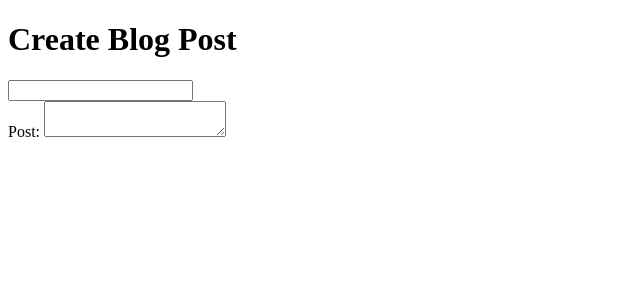
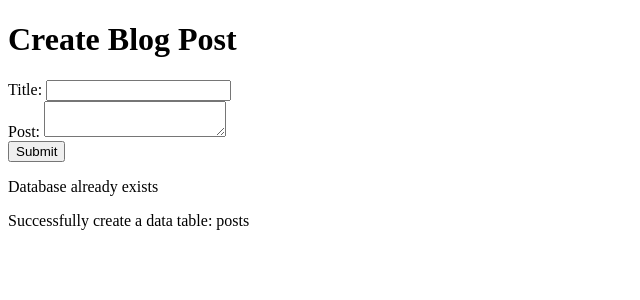
Before and after one commit to lizalvarez/LizBlog, a PHP site: page /post.php in a window 1280 px wide. Shown: the top 300 px of the page, without its empty margins (0-640 px from the left). Run offline with PHP 8.4, Linux system fonts and the light colour scheme.

Commit message:
created submit button

```diff
--- a/nbproject/private/private.xml
+++ b/nbproject/private/private.xml
@@ -5,9 +5,13 @@
         <group>
             <file>file:/C:/xampp/htdocs/LizBlog/model/database.php</file>
             <file>file:/C:/xampp/htdocs/LizBlog/view/footer.php</file>
+            <file>file:/C:/xampp/htdocs/LizBlog/model/config.php</file>
             <file>file:/C:/xampp/htdocs/LizBlog/index.php</file>
             <file>file:/C:/xampp/htdocs/LizBlog/view/header.php</file>
+            <file>file:/C:/xampp/htdocs/LizBlog/view/form.php</file>
             <file>file:/C:/xampp/htdocs/LizBlog/controller/create-db.php</file>
+            <file>file:/C:/xampp/htdocs/LizBlog/post.php</file>
+            <file>file:/C:/xampp/htdocs/LizBlog/view/navigation.php</file>
         </group>
     </open-files>
 </project-private>
--- a/post.php
+++ b/post.php
@@ -1,5 +1,7 @@
 <?php
 require_once(__DIR__ . "/view/header.php");
 require_once(__DIR__ . "/view/form.php");
+require_once(__DIR__ . "/controller/create-db.php");
 require_once(__DIR__ . "/view/footer.php");
+
 //require post forms
--- a/view/form.php
+++ b/view/form.php
@@ -1,12 +1,17 @@
 <h1> Create Blog Post</h1>
 <form>
     <div>
-        <label for="title:"></label>
+        <label for="title">Title:</label>
         <input type="text" name="title"/>
+         </div>
+
         <div>
             <label for="post">Post: </label>
             <textarea name="post"></textarea>
-            <!-- textarea is a big text box -->
-        </div>
+            <!-- text area is a big text box -->
+    </div>
+
+    <div>
+        <button type="submit">Submit</button>
     </div>
 </form>
```
